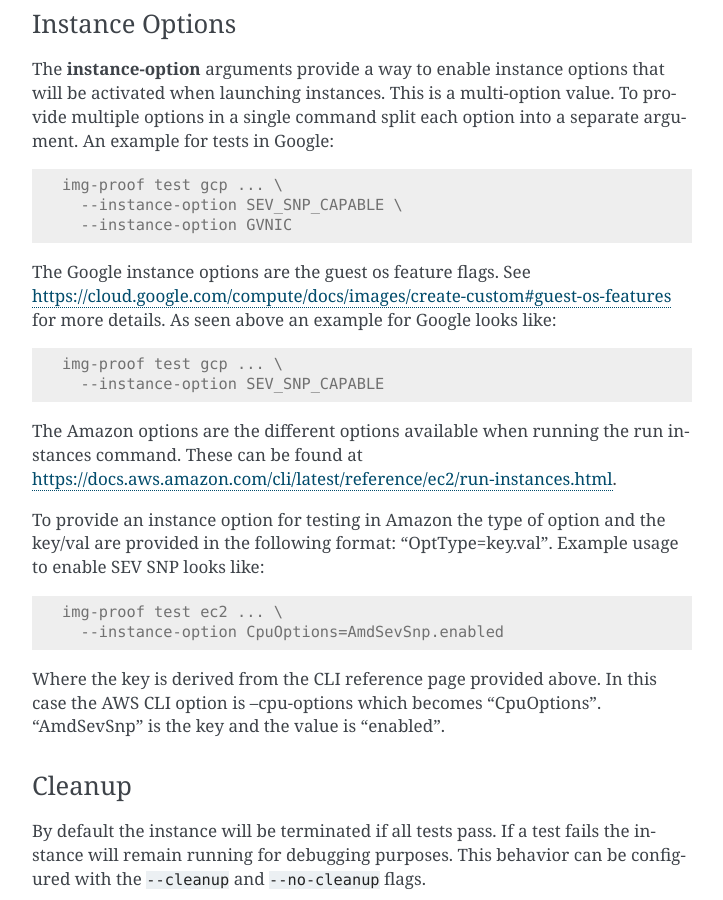
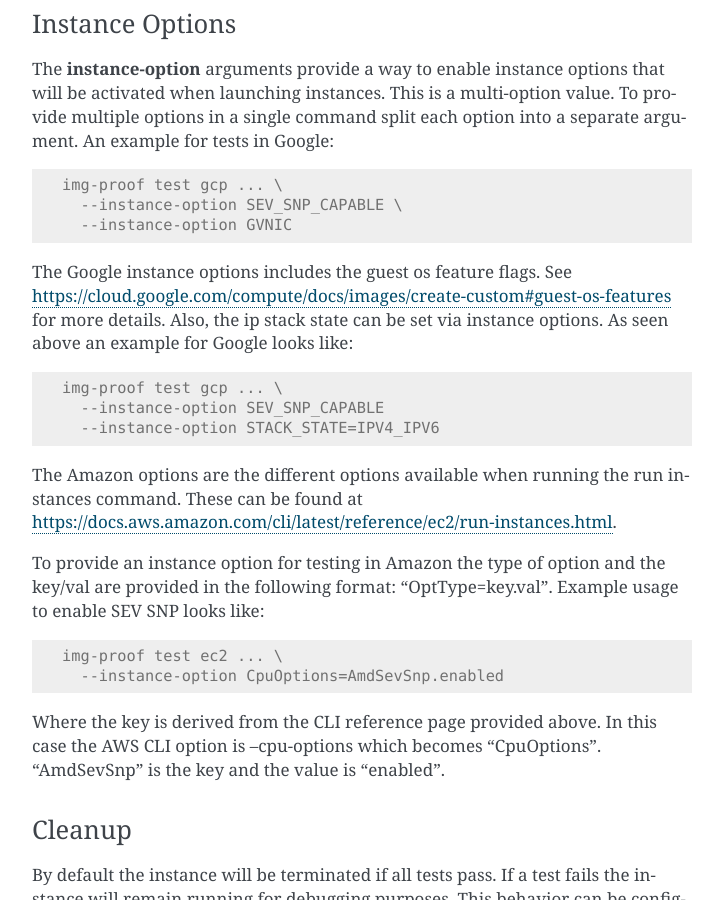
Before and after one commit to SUSE-Enceladus/img-proof, a Sphinx documentation site: the page built from docs/source/usage.rst, in a window 1280 px wide and 900 px high, scrolled down 640 px. Shown: the whole window, without its empty margins (388-1111 px from the left). Built offline with Sphinx 7.4.7, drawn with Linux system fonts in a browser that asks for light colours.

Commit message:
Update docs with stack state option for Google

```diff
--- a/docs/source/usage.rst
+++ b/docs/source/usage.rst
@@ -43,14 +43,16 @@ into a separate argument. An example for tests in Google:
      --instance-option SEV_SNP_CAPABLE \
      --instance-option GVNIC
 
-The Google instance options are the guest os feature flags. See
+The Google instance options includes the guest os feature flags. See
 https://cloud.google.com/compute/docs/images/create-custom#guest-os-features
-for more details. As seen above an example for Google looks like:
+for more details. Also, the ip stack state can be set via instance
+options. As seen above an example for Google looks like:
 
 .. code-block:: console
 
    img-proof test gcp ... \
      --instance-option SEV_SNP_CAPABLE
+     --instance-option STACK_STATE=IPV4_IPV6
 
 The Amazon options are the different options available when running the
 run instances command. These can be found at
```
